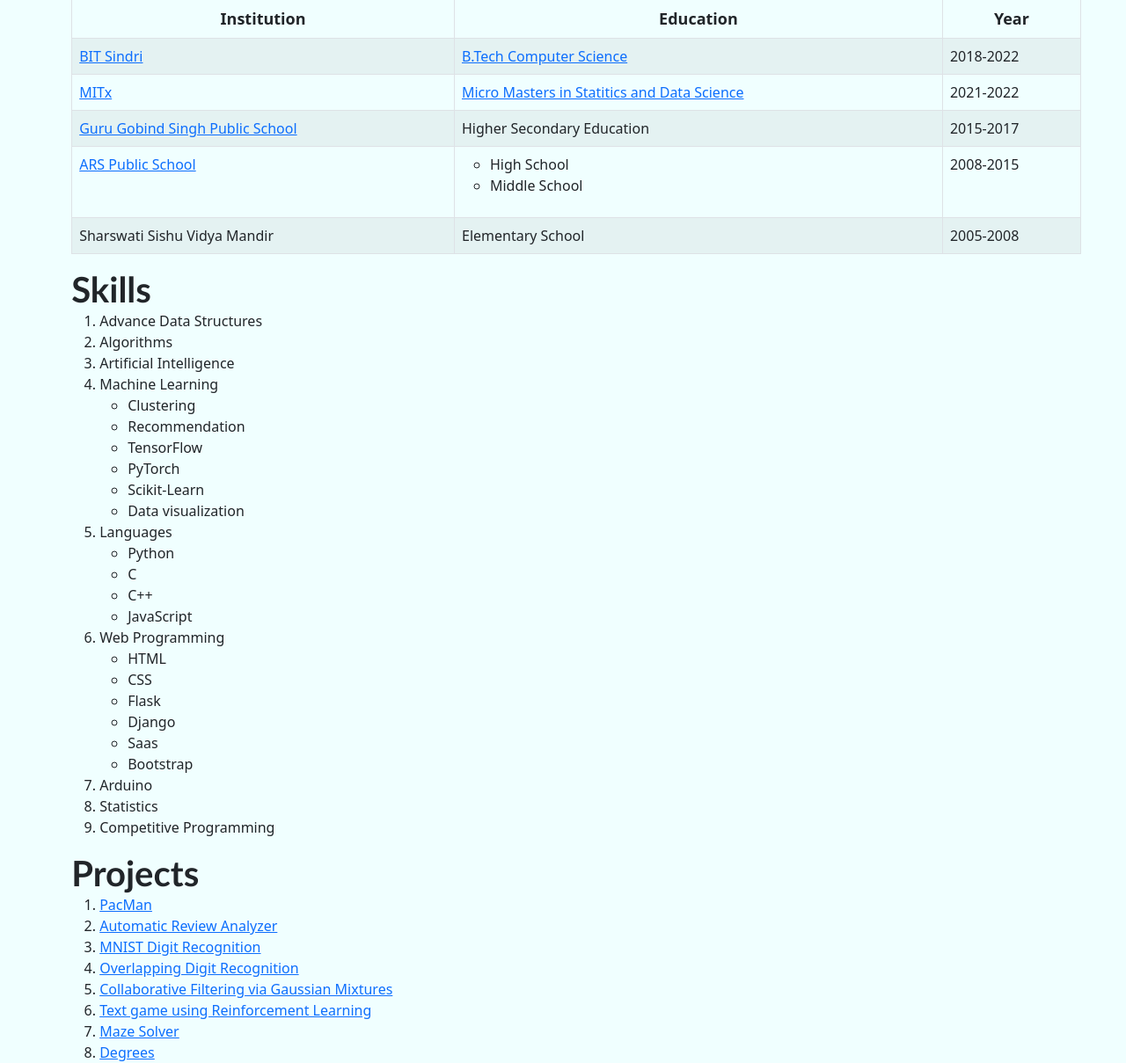
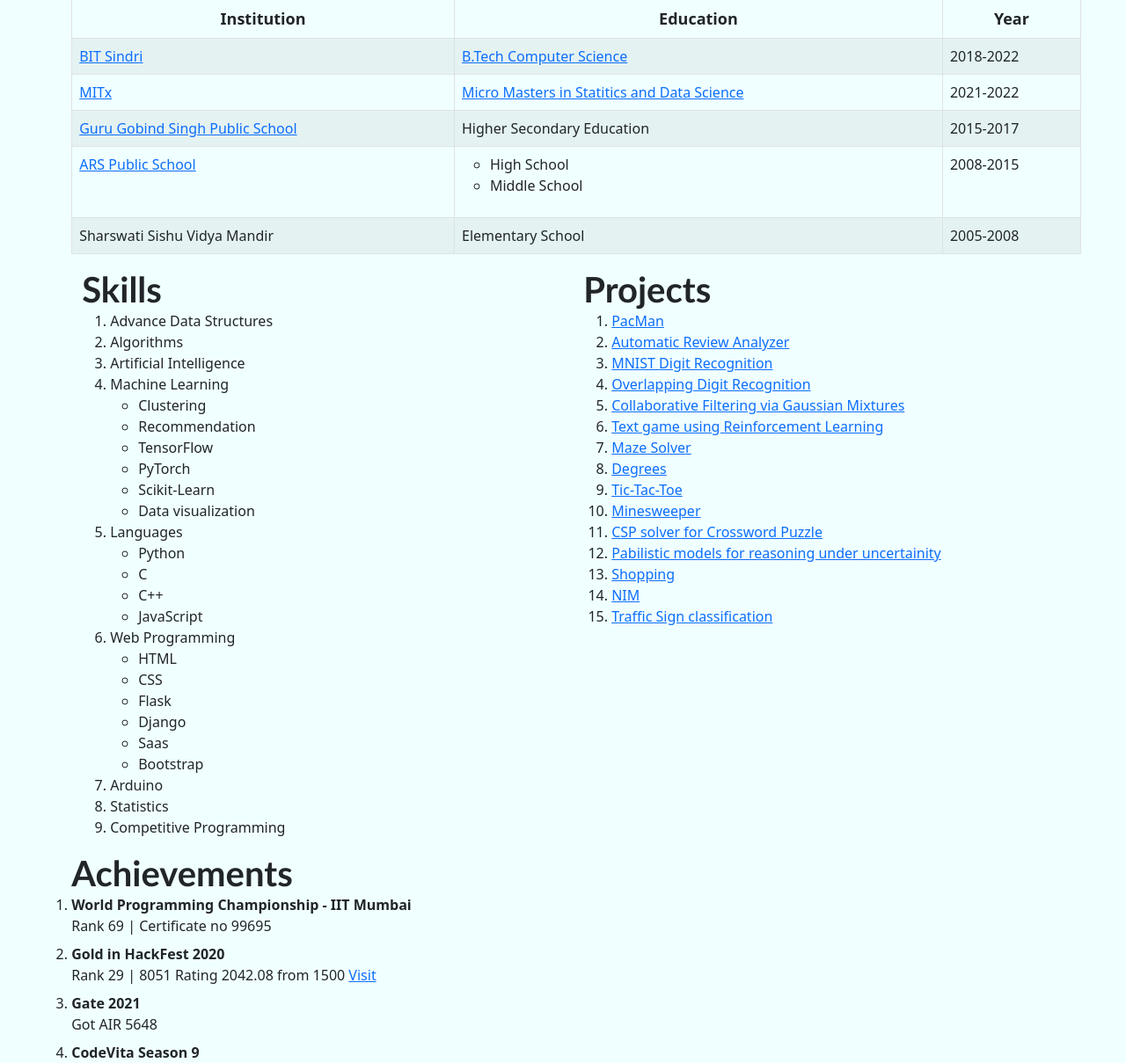
Before and after one commit to pctablet505/homepage, a Flask app: page /resume in a window 1280 px wide. Shown: the part 608-1817 px from the top of the page at 88% size. Run offline with Flask 2, Linux system fonts and the light colour scheme; some libraries are stand-ins or nearby versions.

Commit message:
Update resume.html

```diff
--- a/templates/resume.html
+++ b/templates/resume.html
@@ -13,7 +13,7 @@
                  style="border:3px solid black; border-radius: 150px; width:150px; height:150px; float:right;margin-right: 200px;">
 
             I am a Computer Science engineering student from <a href="https://www.bitsindri.ac.in" target="_blank">BIT_Sindri</a>.<br>
-            Expertise in advance data structures, Artificial Intelligence, algorithms and  Machine Learning.
+            Expertise in advance data structures, Artificial Intelligence, algorithms and Machine Learning.
             And Interested in theoretical details and implementation.
             Also familiar with basic web programming and GUI.
 
@@ -40,6 +40,8 @@
             {% endfor %}
         </ul>
     </div>
+
+
     <div class="resume">
         <h1>Education</h1>
         <table class="table table-striped table-bordered" style="margin-left:auto; margin-top:39px;">
@@ -88,6 +90,10 @@
             </tbody>
         </table>
     </div>
+    <div class="container" style="margin-left: 0">
+        <div class="row">
+
+            <div class="col">
                 <div class="resume">
                     <h1>Skills</h1>
                     <ol>
@@ -102,7 +108,8 @@
                         {% endfor %}
                     </ol>
                 </div>
-
+            </div>
+            <div class="col">
                 <div class="resume">
                     <h1>Projects</h1>
                     <ol>
@@ -117,6 +124,15 @@
                         {% endfor %}
                     </ol>
                 </div>
+            </div>
+        </div>
+
+
+    </div>
+    </div>
+
+
+
     <div class="resume">
         <h1>Achievements</h1>
         <ol class="list-group">
@@ -139,7 +155,7 @@
     </div>
     <div class="resume">
         <h1>Hobbies</h1>
-        <ul >
+        <ul>
             {% for hobby in hobbies %}
                 <li>{{ hobby }}</li>
             {% endfor %}
```
Lines whose indentation alone changed are shown as unchanged.
